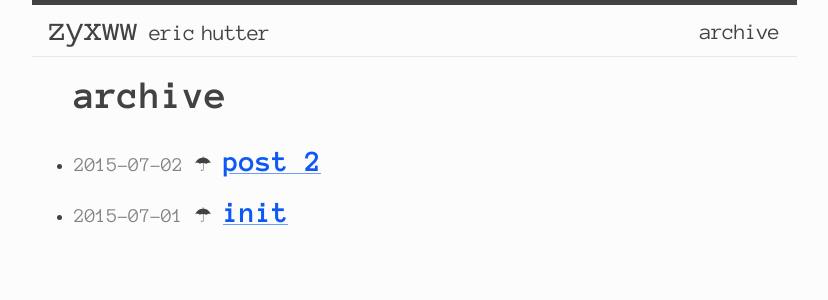
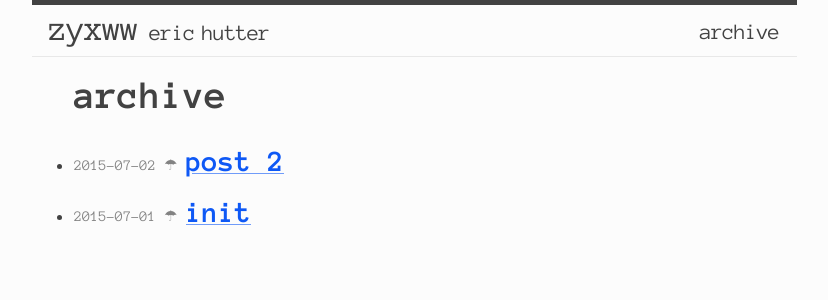
Before and after one commit to huttereg/huttereg.github.io, a Jekyll site: the page built from archive.html, in a window 1280 px wide. Shown: the top 300 px of the page, without its empty margins (226-1054 px from the left). Built offline with Jekyll 4.4.1, drawn with Linux system fonts in a browser that asks for light colours.

Commit message:
removing some custom styles in favor in sassline builtins

```diff
--- a/_includes/post-header.html
+++ b/_includes/post-header.html
@@ -1,6 +1,6 @@
 <header>
   <h1>{{ page.title }}</h1>
   {% if page.date %}
-  <p class="post-header-meta">{{ page.date | date: "%F" }}{% if page.meta %} ☂ {{ page.meta }}{% endif %}</h6>
+  <p class="caption">{{ page.date | date: "%F" }}{% if page.meta %} ☂ {{ page.meta }}{% endif %}</h6>
   {% endif %}
 </header>
--- a/_sass/_variables.scss
+++ b/_sass/_variables.scss
@@ -90,8 +90,6 @@ $bodyColour: #424242;
 $linkColour: #0E58F5;
 $hoverColour: #0B348B;
 $captionColour: #828282;
-$white: #FFFFFF;
-
 
 // Background colours.
 $backgroundColour: #FCFCFC;
--- a/archive.html
+++ b/archive.html
@@ -6,7 +6,7 @@ layout: page
   <ul>
     {% for post in site.posts %}
     <li>
-      <span class="light">{{ post.date | date: "%F" }}</span> ☂
+      <span class="caption">{{ post.date | date: "%F" }} ☂ </span>
       <h3 class="inline" ><a href="{{ post.url | prepend: site.baseurl }}">{{ post.title }}</a></h2>
     </li>
     {% endfor %}
--- a/css/main.scss
+++ b/css/main.scss
@@ -56,18 +56,7 @@ body {
   }
 }
 
-.post-header-meta {
-  color:  $captionColour;
-  @include fontsize(eta, all);
-  margin-top: -1rem;
-}
-
 .archive {
-
-  .light {
-    color: $captionColour;
-  }
-
   .inline {
     display: inline;
   }
```
